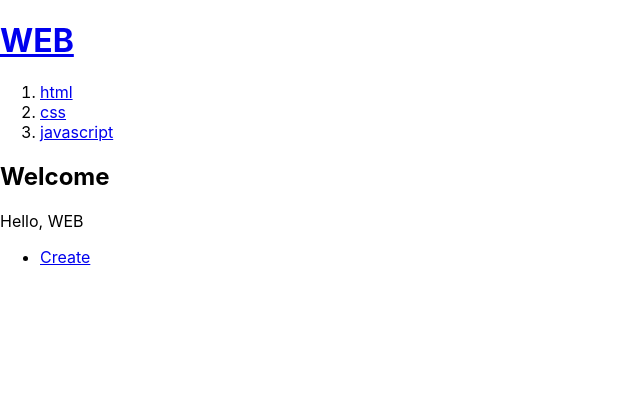
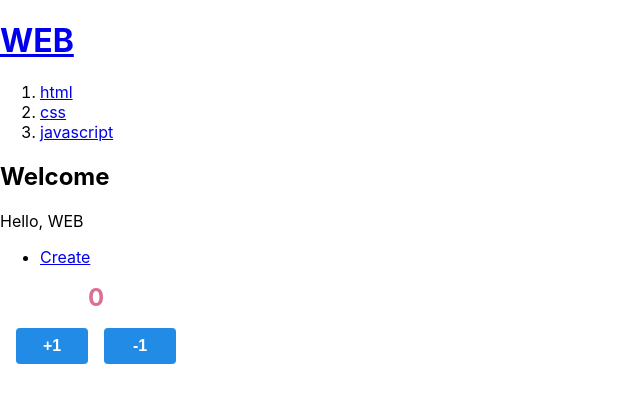
Before and after one commit to sunujun/react-study, a React (Create React App) app: page / in a window 1280 px wide. Shown: the top 402 px of the page, without its empty margins (0-640 px from the left). Built offline with nearby package versions, Linux system fonts and the light colour scheme.

Commit message:
Counter 추가

```diff
--- a/src/App.tsx
+++ b/src/App.tsx
@@ -1,5 +1,6 @@
 import { useState } from 'react';
 import './App.css';
+import { Counter } from './components/Counter';
 
 const Header = ({ title, onChangeMode }: { title: string; onChangeMode: () => void }) => {
     return (
@@ -268,6 +269,7 @@ const App = () => {
                 </li>
                 {contextControl}
             </ul>
+            <Counter />
         </div>
     );
 };
--- /dev/null
+++ b/src/components/Counter.tsx
@@ -0,0 +1,64 @@
+import { useState } from 'react';
+import styled from 'styled-components';
+
+const Title = styled.h1`
+    font-size: 1.5em;
+    color: palevioletred;
+    text-align: center;
+    width: 12rem;
+`;
+
+const Button = styled.button`
+    /* 공통 스타일 */
+    display: inline-flex;
+    outline: none;
+    border: none;
+    border-radius: 4px;
+    color: white;
+    font-weight: bold;
+    cursor: pointer;
+    padding-left: 1rem;
+    padding-right: 1rem;
+    justify-content: center;
+    align-items: center;
+    margin-left: 1rem;
+
+    /* 크기 */
+    height: 2.25rem;
+    width: 4.5rem;
+    font-size: 1rem;
+
+    /* 색상 */
+    background: #228be6;
+    &:hover {
+        background: #339af0;
+    }
+    &:active {
+        background: #1c7ed6;
+    }
+
+    /* 기타 */
+    & + & {
+        margin-left: 1rem;
+        margin-right: 1rem;
+    }
+`;
+
+export const Counter = () => {
+    const [count, setCount] = useState(0);
+
+    const onIncrease = () => {
+        setCount(prevCount => prevCount + 1);
+    };
+    const onDecrease = () => {
+        setCount(prevCount => prevCount - 1);
+    };
+
+    return (
+        <>
+            <Title>{count}</Title>
+            <Button onClick={onIncrease}>+1</Button>
+            <Button onClick={onDecrease}>-1</Button>
+        </>
+    );
+};
```
Also changed, not shown: babel.config.ts (added, +31 -0 lines), package.json (+7 -0 lines), .eslintrc.ts, 1 other file (tests, documents, lock files or other folders).
